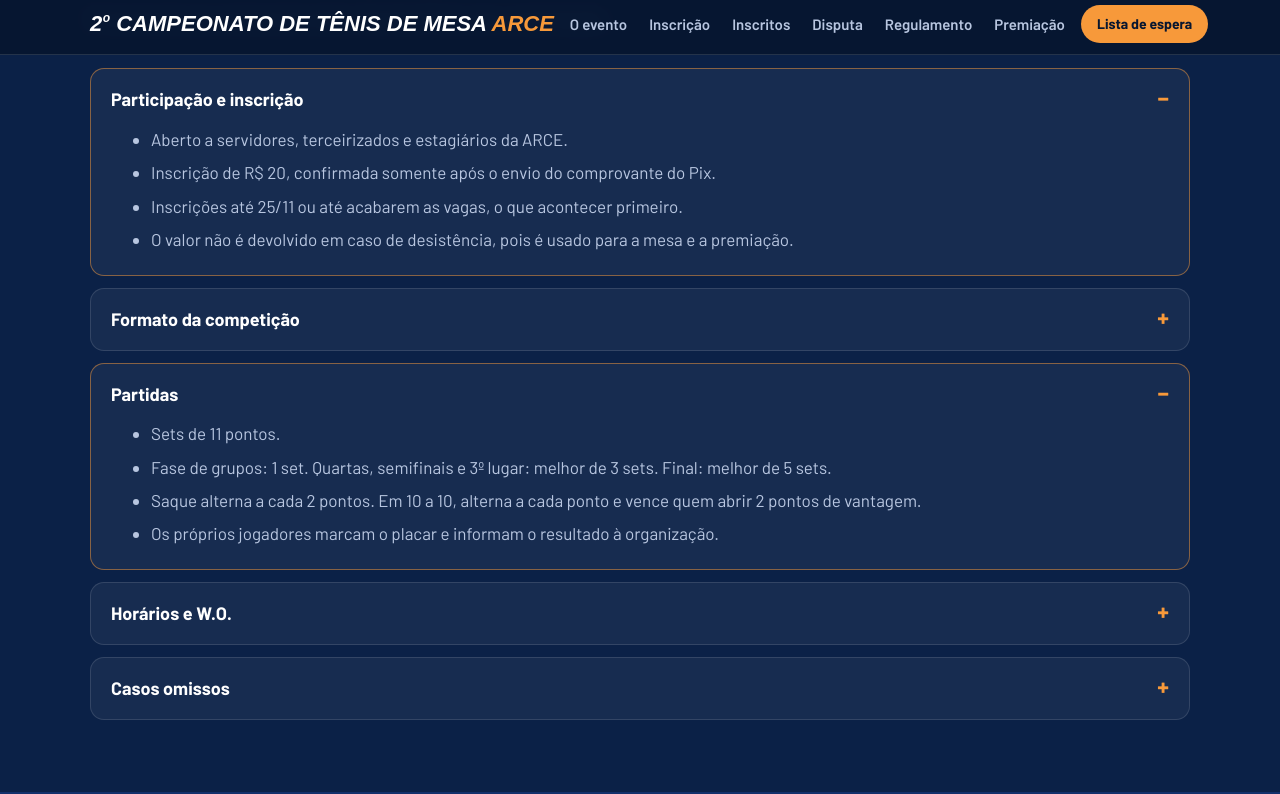
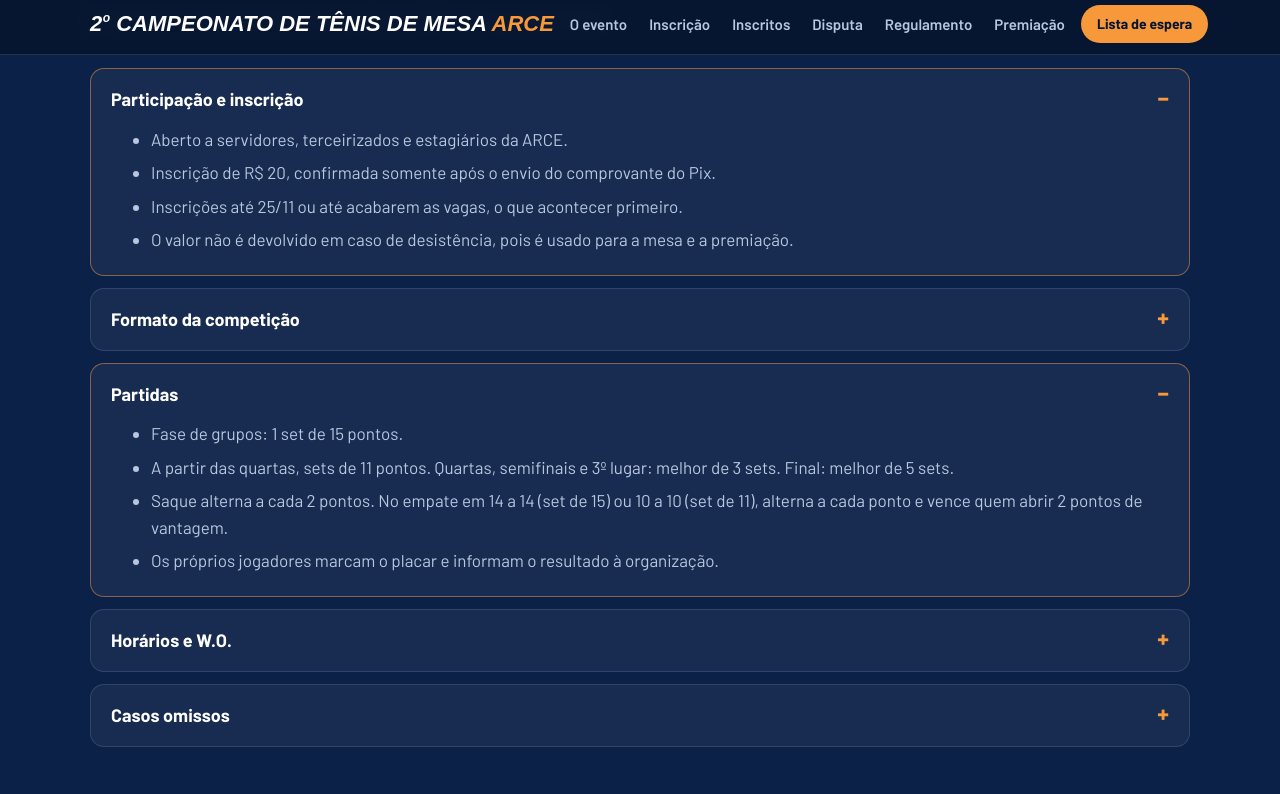
Before and after one commit to tenisdemesaarce/tenisdemesaarce.github.io, a plain HTML site: page index.html in a window 1280 px wide. Both pictures are taken after a click on the heading "Partidas". Shown: the part 5583-6377 px from the top of the page. Drawn offline with nearby package versions, Linux system fonts and the light colour scheme; no server answers; a web font is replaced by a local one.

Commit message:
Fase de grupos em 1 set de 15 pontos
Co-Authored-By: Claude Opus 5.5 <noreply@anthropic.com>

```diff
--- a/index.html
+++ b/index.html
@@ -483,9 +483,9 @@
     <h2 class="display">Fórmula de <em>disputa</em></h2>
     <p class="intro">Os 16 inscritos são divididos em 4 grupos de 4. Os 2 primeiros de cada grupo avançam para o mata-mata, até a final.</p>
     <div class="grid fases">
-      <div class="card"><div class="num">16 → 8</div><h3>Fase de grupos</h3><p>Todos contra todos dentro do grupo: cada um faz 3 partidas. Jogos em <b>1 set de 11 pontos</b>. Avançam os 2 primeiros de cada grupo.</p>
+      <div class="card"><div class="num">16 → 8</div><h3>Fase de grupos</h3><p>Todos contra todos dentro do grupo: cada um faz 3 partidas. Jogos em <b>1 set de 15 pontos</b>. Avançam os 2 primeiros de cada grupo.</p>
         <ul class="quando"><li><b>Seg 30/11</b><span>1ª rodada</span></li><li><b>Ter 01/12</b><span>2ª rodada</span></li><li><b>Qua 02/12</b><span>3ª rodada</span></li></ul></div>
-      <div class="card"><div class="num">8 → 4</div><h3>Quartas de final</h3><p>O 1º de um grupo enfrenta o 2º de outro. Jogos em <b>melhor de 3 sets</b>.</p>
+      <div class="card"><div class="num">8 → 4</div><h3>Quartas de final</h3><p>O 1º de um grupo enfrenta o 2º de outro. Jogos em <b>melhor de 3 sets de 11 pontos</b>.</p>
         <ul class="quando"><li><b>Qui 03/12</b><span>4 jogos</span></li></ul></div>
       <div class="card"><div class="num">4 → 2</div><h3>Semifinais</h3><p>Jogos em <b>melhor de 3 sets</b>. Quem perde a semifinal disputa o 3º lugar, também em melhor de 3.</p>
         <ul class="quando"><li><b>Sex 04/12</b><span>semifinais e 3º lugar</span></li></ul></div>
@@ -590,9 +590,9 @@
       <details>
         <summary>Partidas</summary>
         <ul>
-          <li>Sets de 11 pontos.</li>
-          <li>Fase de grupos: 1 set. Quartas, semifinais e 3º lugar: melhor de 3 sets. Final: melhor de 5 sets.</li>
-          <li>Saque alterna a cada 2 pontos. Em 10 a 10, alterna a cada ponto e vence quem abrir 2 pontos de vantagem.</li>
+          <li>Fase de grupos: 1 set de 15 pontos.</li>
+          <li>A partir das quartas, sets de 11 pontos. Quartas, semifinais e 3º lugar: melhor de 3 sets. Final: melhor de 5 sets.</li>
+          <li>Saque alterna a cada 2 pontos. No empate em 14 a 14 (set de 15) ou 10 a 10 (set de 11), alterna a cada ponto e vence quem abrir 2 pontos de vantagem.</li>
           <li>Os próprios jogadores marcam o placar e informam o resultado à organização.</li>
         </ul>
       </details>
```
